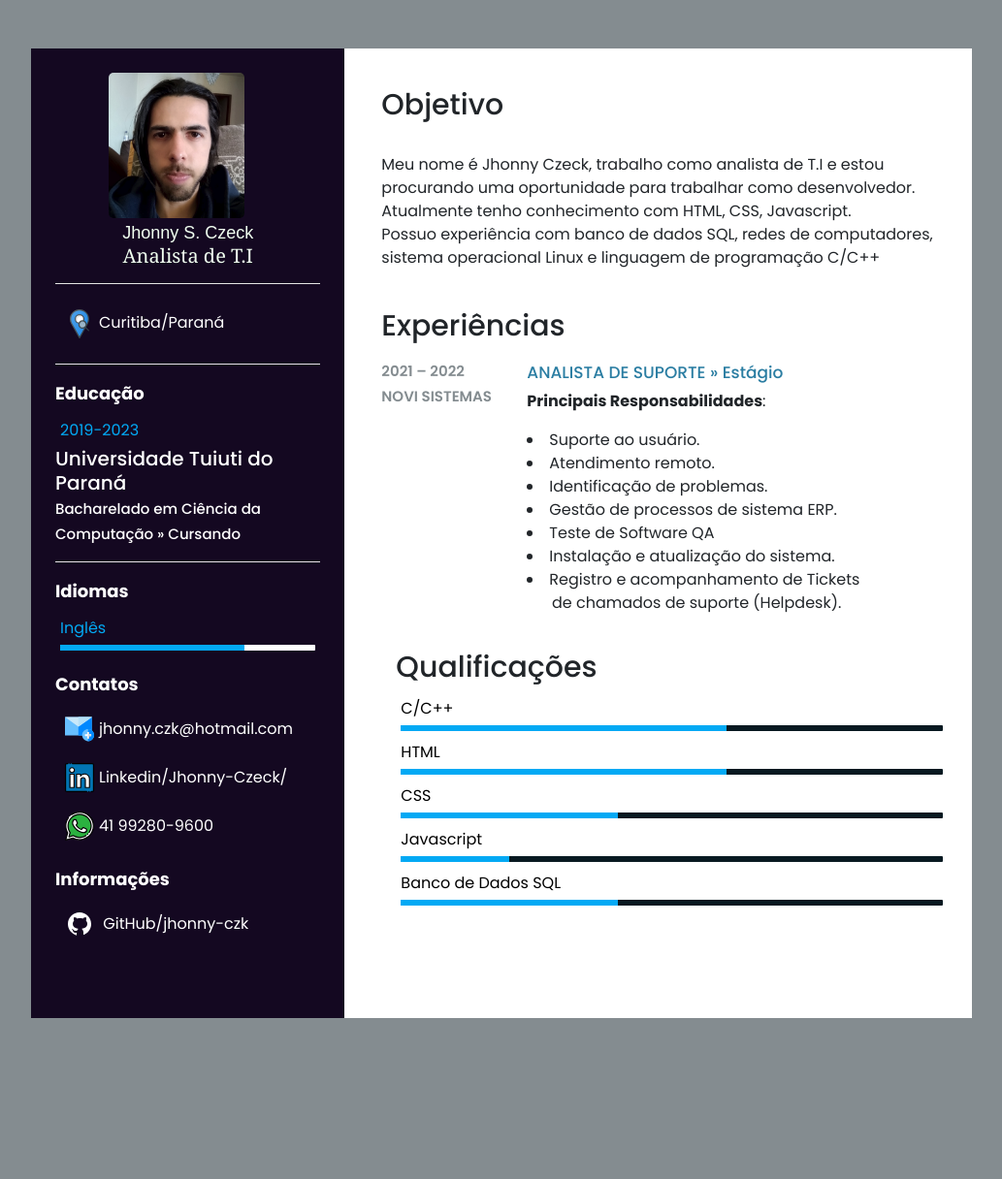
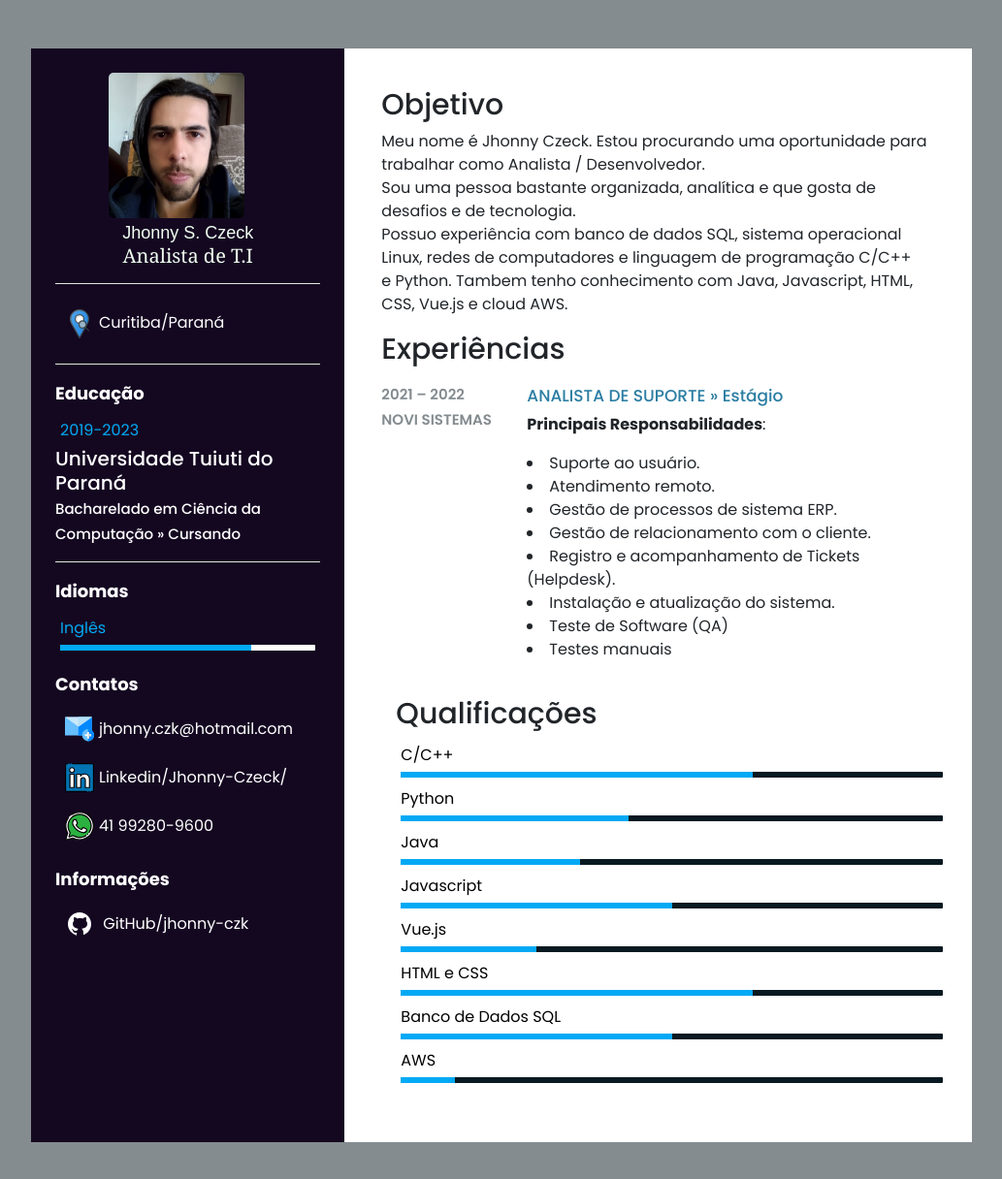
Before and after one commit to jhonny-czk/Portfolio, a plain HTML site: page curriculo/index.html in a window 1280 px wide. Shown: the whole page at 97% size, without its empty margins (123-1156 px from the left). Before the commit the page ends 1100 px from the top, so only its background shows below. Drawn offline with nearby package versions, Linux system fonts and the light colour scheme.

Commit message:
Atualizando o curriculo

```diff
--- a/curriculo/index.html
+++ b/curriculo/index.html
@@ -36,7 +36,7 @@
                     <li>
                         <span class="html">Inglês</span>
                         <span class="porcentagem">
-                        <div style="width: 72%;"></div>
+                        <div style="width: 75%;"></div>
                         </span>
                     </li>
                 </ul>
@@ -59,18 +59,18 @@
         <!-- Direita do conteudo -->
         <div class="direita">
             <h1>Objetivo</h1>
-            <br>
             <p>
-                Meu nome é Jhonny Czeck, trabalho como analista de T.I
-                e estou procurando uma oportunidade para trabalhar como desenvolvedor. <br>
-                Atualmente tenho conhecimento com HTML, CSS, Javascript. <br>
-                Possuo experiência com banco de dados SQL, redes de computadores, <br>
-                sistema operacional Linux e linguagem de programação C/C++
+                Meu nome é Jhonny Czeck. Estou procurando uma oportunidade para trabalhar como Analista / Desenvolvedor.
+                <br>
+                Sou uma pessoa bastante organizada, analítica
+                e que gosta de desafios e de tecnologia. <br>
+                Possuo experiência com banco de dados SQL, sistema operacional Linux,
+                redes de computadores e linguagem de programação C/C++ <br> e Python.
+                Tambem tenho conhecimento com Java, Javascript, HTML, CSS, Vue.js e cloud AWS.
                 <br>
                 <!--Procuro oportunidades para crescer e expandir meus conhecimentos
                 na área de Desenvolvimento.-->
             </p>
-            <br>
             <h1>Experiências</h1>
             <div class="about">
                 <div class="box">
@@ -84,12 +84,13 @@
                             <b>Principais Responsabilidades</b>:
                             <li>Suporte ao usuário.</li>
                             <li>Atendimento remoto.</li>
-                            <li>Identificação de problemas.</li>
                             <li>Gestão de processos de sistema ERP.</li>
-                            <li>Teste de Software QA</li>
+                            <li>Gestão de relacionamento com o cliente.</li>
+                            <li>Registro e acompanhamento de Tickets (Helpdesk).</li>
+                            <!--&nbsp;de chamados de suporte (Helpdesk).</li> -->
                             <li>Instalação e atualização do sistema.</li>
-                            <li>Registro e acompanhamento de Tickets <br> &nbsp;
-                                &nbsp; &nbsp; de chamados de suporte (Helpdesk).</li>
+                            <li>Teste de Software (QA)</li>
+                            <li>Testes manuais</li>
                         </p>
                     </div>
                 </div>
@@ -100,43 +101,55 @@
                     <li>
                         <span class="html">C/C++</span>
                         <span class="porcentagem">
-                        <div style="width: 60%;"></div>
+                        <div style="width: 65%;"></div>
                         </span>
                     </li>
                     <li>
-                        <span class="html">HTML</span>
+                        <span class="html">Python</span>
                         <span class="porcentagem">
-                        <div style="width: 60%;"></div>
+                        <div style="width: 42%;"></div>
                         </span>
                     </li>
                     <li>
-                        <span class="html">CSS</span>
+                        <span class="html">Java</span>
                         <span class="porcentagem">
-                        <div style="width: 40%;"></div>
+                        <div style="width: 33%;"></div>
                         </span>
                     </li>
                     <li>
                         <span class="html">Javascript</span>
                         <span class="porcentagem">
-                        <div style="width: 20%;"></div>
+                        <div style="width: 50%;"></div>
+                        </span>
+                    </li>
+                    <li>
+                        <span class="html">Vue.js</span>
+                        <span class="porcentagem">
+                        <div style="width: 25%;"></div>
                         </span>
                     </li>
                     <!--<li>
-                        <span class="html">Vue.js</span>
+                        <span class="html">React</span>
                         <span class="porcentagem">
-                        <div style="width: 10%;"></div>
+                        <div style="width: 15%;"></div>
                         </span>
-                    </li> -->
-                    <!--<li>
-                        <span class="html">Java</span>
+                    </li>-->
+                    <li>
+                        <span class="html">HTML e CSS</span>
                         <span class="porcentagem">
-                        <div style="width: 10%;"></div>
+                        <div style="width: 65%;"></div>
                         </span>
-                    </li> -->
+                    </li>
                     <li>
                         <span class="html">Banco de Dados SQL</span>
                         <span class="porcentagem">
-                        <div style="width: 40%;"></div>
+                        <div style="width: 50%;"></div>
+                        </span>
+                    </li>
+                    <li>
+                        <span class="html">AWS</span>
+                        <span class="porcentagem">
+                        <div style="width: 10%;"></div>
                         </span>
                     </li>
                 </ul>
```
